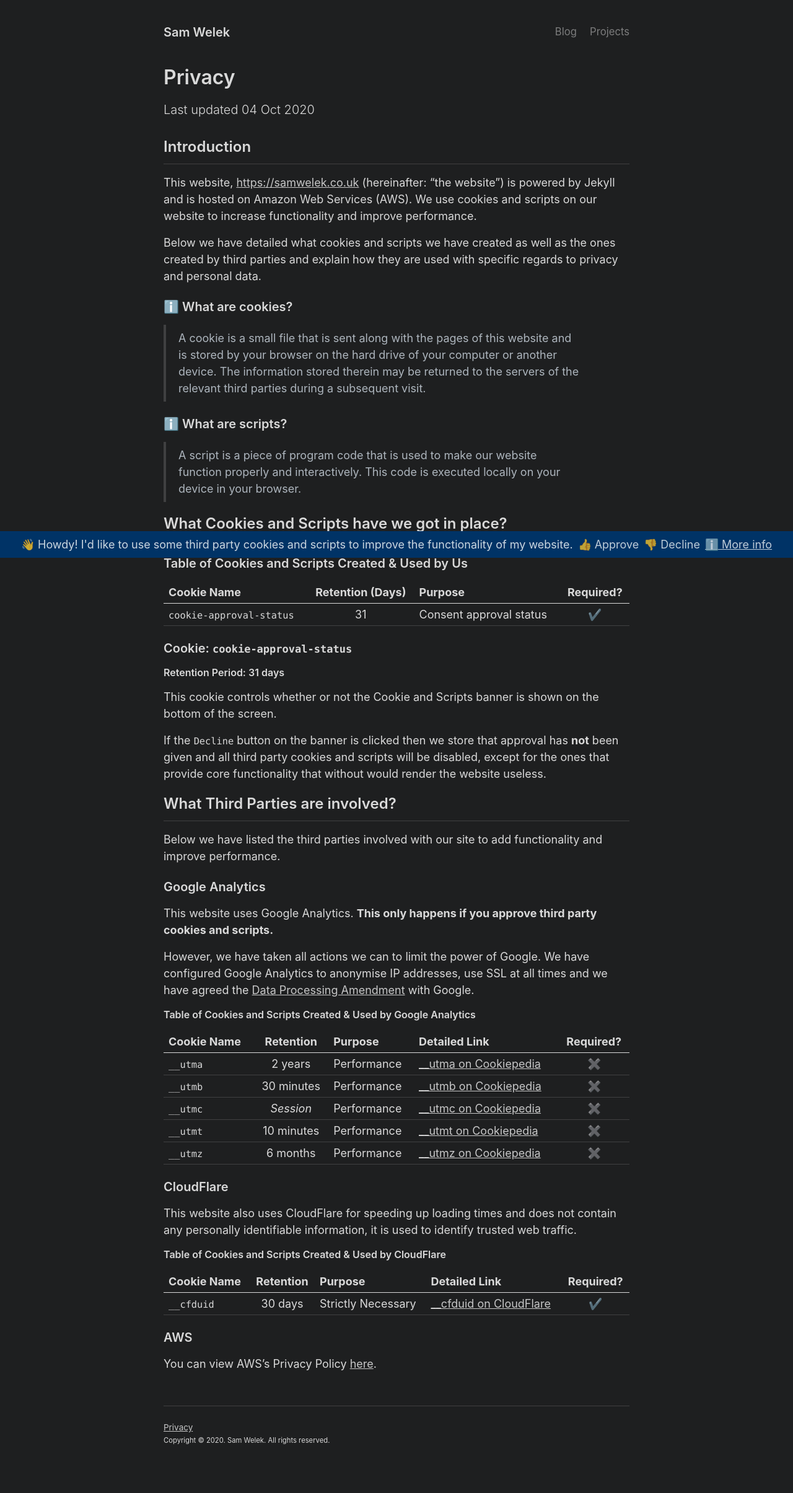
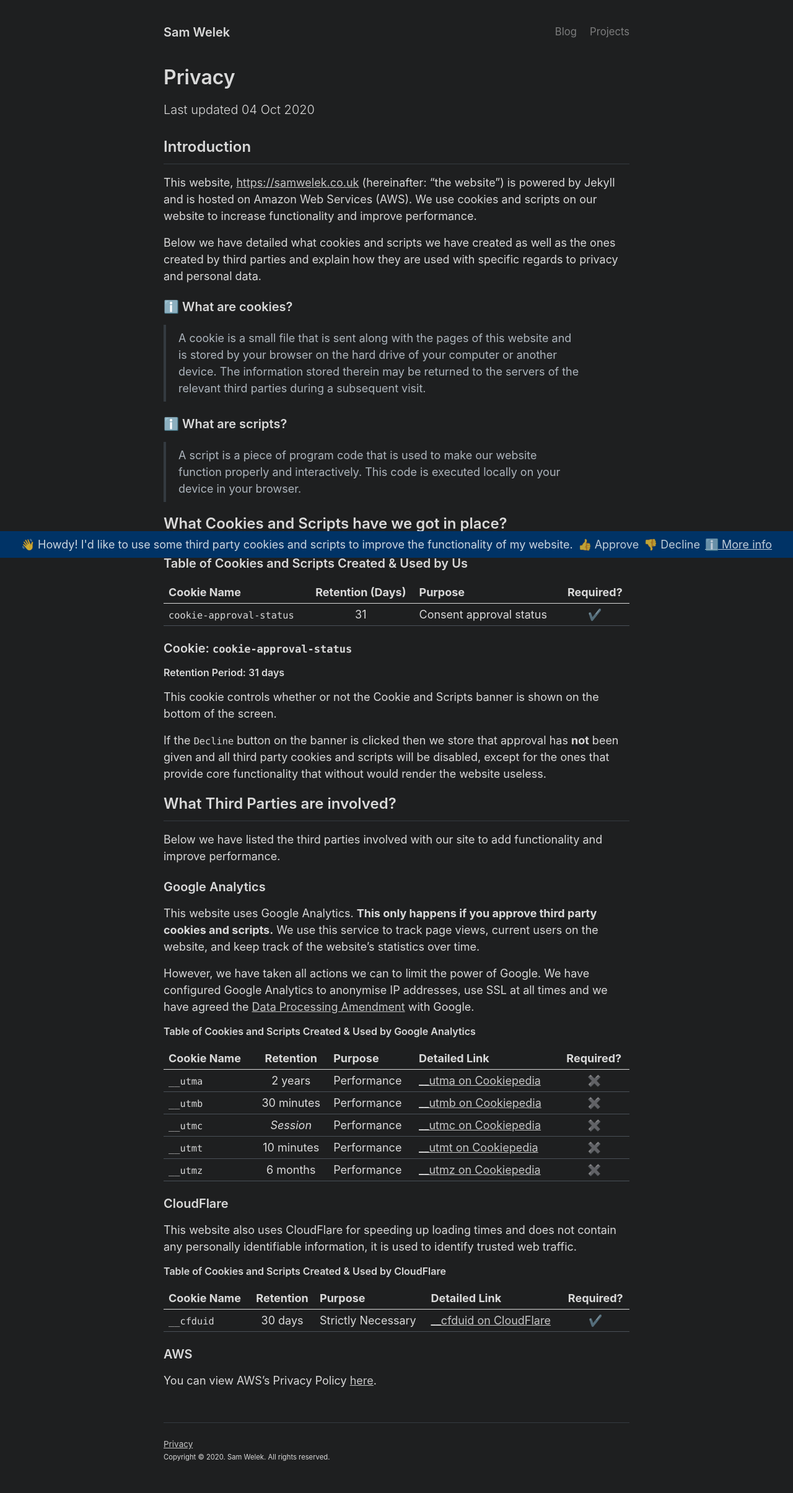
Before and after one commit to tiberiushunter/samwelek.co.uk, a Jekyll site: the page built from privacy.md, in a window 1280 px wide. Shown: the whole page at 62% size. Built offline with Jekyll 4.4.1, drawn with Linux system fonts in a browser that asks for light colours; emoji names are drawn with the system emoji font; before the commit the page ends 2382 px from its top, so only the background shows below that.

Commit message:
Making the caret for the typing effect to be more modern, going to back to just wiping the bucket each time rather than only updating on file size

```diff
--- a/_sass/_base.scss
+++ b/_sass/_base.scss
@@ -42,7 +42,7 @@
 table {
   margin-bottom: 1rem;
   width: 100%;
-  border: 0 solid var(--border-color);
+  border: 0 solid var(--table-color);
   border-collapse: collapse;
 }
 
--- a/_sass/_home.scss
+++ b/_sass/_home.scss
@@ -32,34 +32,32 @@
 	margin-top: -55vh;
 }
 
+
 .typing {
   margin: 1vh;
-	font-family: "Source Code Pro", monospace;
+  font-family: "Source Code Pro", monospace;
+
 	h1 {
-		border-right: 0.1em solid orange;
+    width: 0;
+    border-right: .1em solid transparent;
 		font-weight: 600;
 		font-size: 1.5em;
-		animation: type 0.8s steps(9, end);
-		animation-fill-mode: forwards;
-		width: 5.5em;
-		opacity: 0;
-		animation-delay: 0.75s;
+    animation:  blinking-caret .562s ease-in-out 0s 6 forwards,
+                type-h1 .8s steps(9) 1.75s forwards;
 		white-space: nowrap;
 		overflow: hidden;
-		margin: 0 auto;
-		margin-bottom: 1vh;
+    margin: 0 auto;
+		margin-bottom: 1.25vh;
 	}
 	h2 {
+    width: 0;
     padding-bottom: 0;
     border-bottom: 0;
-		border-right: 0.1em solid orange;
+		border-right: .1em solid transparent;
 		font-weight: 400;
 		font-size: 1.25em;
-		width: 10.9em;
-		opacity: 0;
-		animation: type 1.25s steps(18, end);
-		animation-delay: 2s;
-		animation-fill-mode: forwards;
+    animation:  blinking-caret .562s ease-in-out 3.3s 7 forwards,
+                type-h2 1.33s steps(18) 4s forwards;
 		white-space: nowrap;
 		overflow: hidden;
 		margin: 0 auto;
@@ -67,7 +65,7 @@
 	}
 }
 
-@keyframes type {
+@keyframes type-h1 {
 	0% {
 		width: 0;
 	}
@@ -75,10 +73,34 @@
 		opacity: 1;
 	}
 	99.9% {
-		border-right: 0.1em solid orange;
 	}
 	100% {
-		opacity: 1;
-		border: none;
+    opacity: 1;
+    width: 5.6em;
 	}
 }
+
+@keyframes type-h2 {
+	0% {
+		width: 0;
+	}
+	1% {
+		opacity: 1;
+	}
+	99.9% {
+	}
+	100% {
+    opacity: 1;
+    width: 10.9em;
+	}
+}
+
+@keyframes blinking-caret {
+    from,
+    to {
+      border-color: transparent;
+    }
+    50% {
+      border-color: var(--gold-800);
+    }
+  }
--- a/_sass/_layout.scss
+++ b/_sass/_layout.scss
@@ -35,8 +35,8 @@
 
 @media screen and (min-width: 800px) {
   .shield {
-    margin-left:var(--spacer);
-    margin-right:var(--spacer);
+    margin-left: var(--spacer-3);
+    margin-right: var(--spacer-3);
     img {
       margin-left: 1rem;
       margin-right: 1rem;
--- a/_sass/_variables.scss
+++ b/_sass/_variables.scss
@@ -25,6 +25,11 @@
   --green: #40c057;
   --yellow: #fab005;
   --orange: #fd7e14;
+  --gold: #ffd700;
+
+  --gold-300: rgba(255, 215, 0, 0.3);
+  --gold-400: rgba(255, 215, 0, 0.4);
+  --gold-800: rgba(255, 215, 0, 0.8);
 
   --blue-300: #74c0fc;
   --blue-400: #4dabf7;
@@ -43,7 +48,7 @@
 
   --heading-color: var(--gray-900);
 
-  --border-color: var(--gray-300);
+  --border-color: var(--gold-300);
   --border-radius: 0.25rem;
 
   --code-font: SFMono-Regular, Menlo, Monaco, Consolas, "Liberation Mono",
@@ -66,7 +71,7 @@
     --link-color: var(--blue-300);
     --link-hover-color: var(--blue-400);
 
-    --border-color: rgba(255, 255, 255, 0.15);
+    --border-color: var(--gold-300);
 
     --code-bg: var(--gray-900);
   }
@@ -79,6 +84,7 @@
   --heading-color: var(--dark-poole-002);
   --link-color: var(--dark-poole-link-color);
   --link-hover-color: var(--dark-poole-link-hover);
-  --border-color: rgba(255, 255, 255, 0.15);
+  --border-color: var(--gray-800);
+  --table-color: var(--gray-700);
   --code-bg: var(--gray-900);
 }
--- a/privacy.md
+++ b/privacy.md
@@ -37,7 +37,7 @@
 
 ### Google Analytics
 
-This website uses Google Analytics. **This only happens if you approve third party cookies and scripts.**
+This website uses Google Analytics. **This only happens if you approve third party cookies and scripts.** We use this service to track page views, current users on the website, and keep track of the website's statistics over time.
 
 However, we have taken all actions we can to limit the power of Google. We have configured Google Analytics to anonymise IP addresses, use SSL at all times and we have agreed the [Data Processing Amendment](https://privacy.google.com/businesses/processorterms/) with Google.
 
```
Also changed, not shown: .github/workflows/main.yml.
